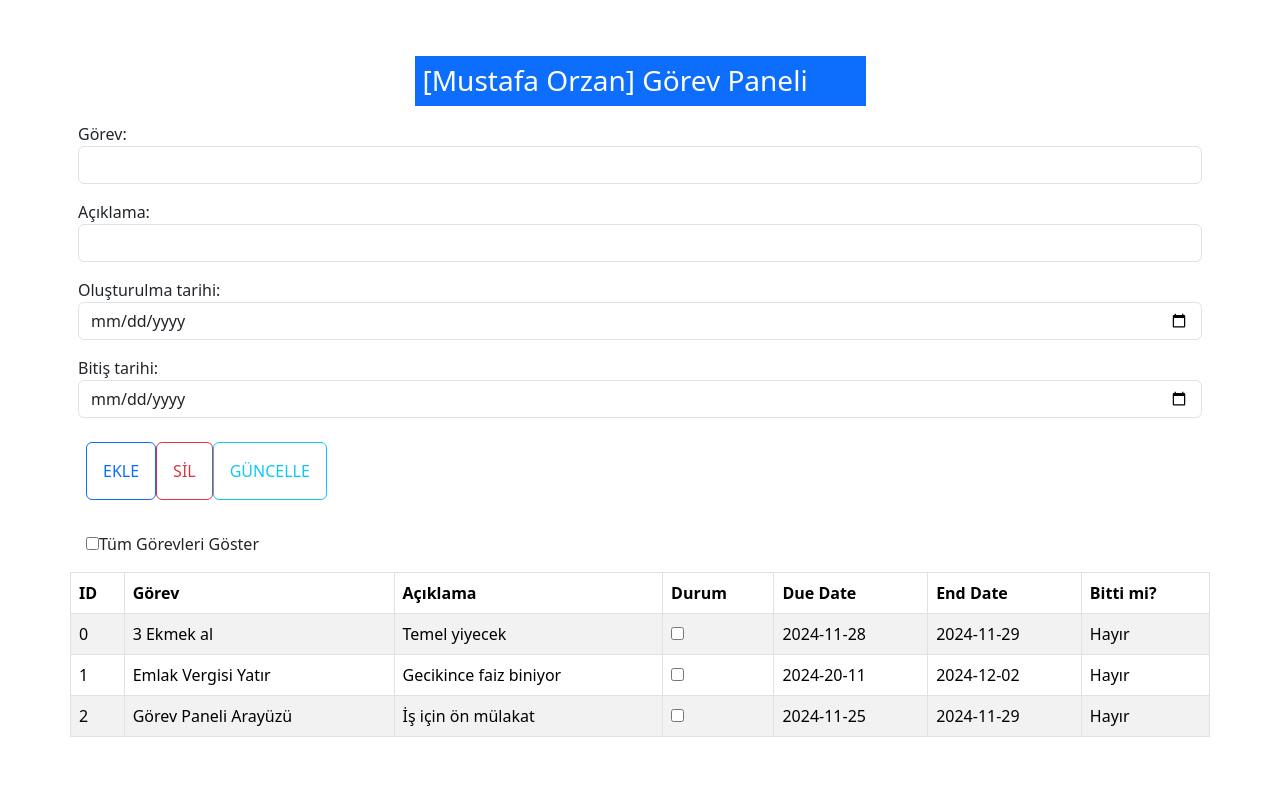
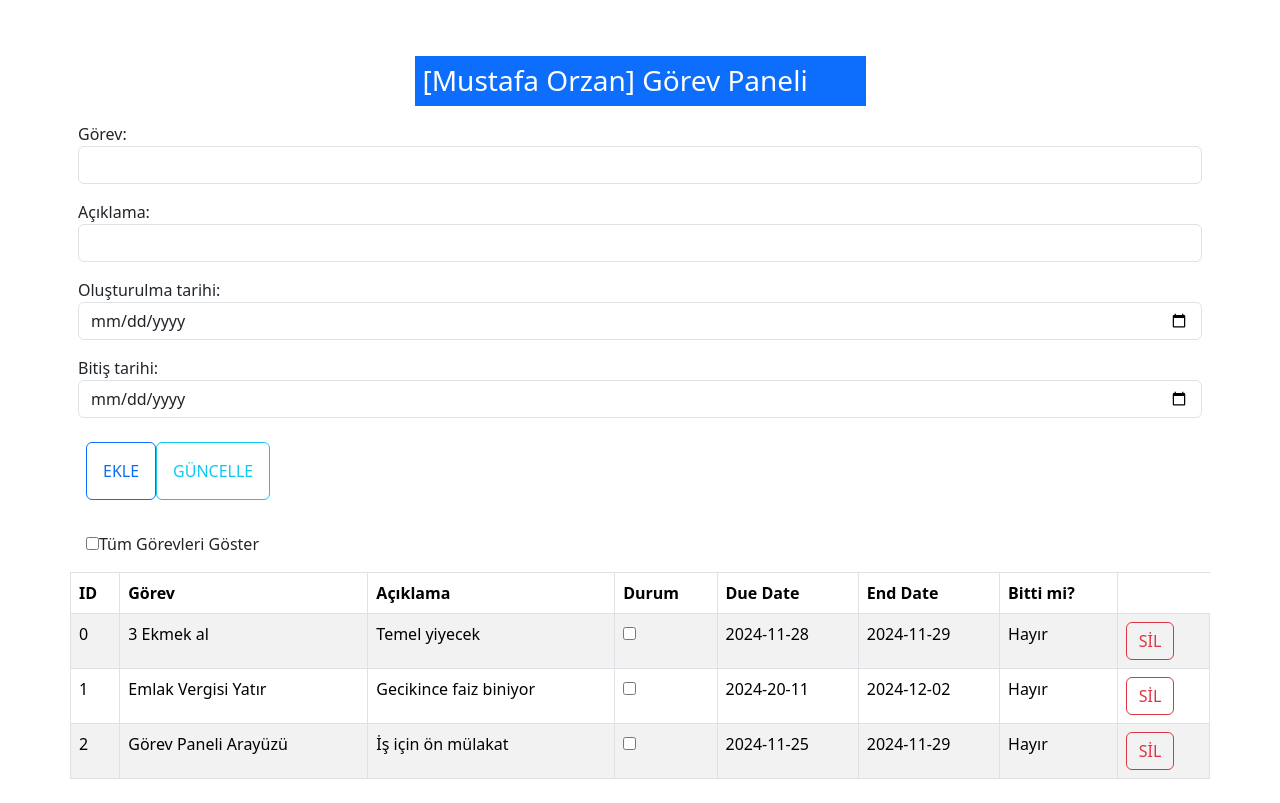
Before and after one commit to mustafaorzan/gorevPanel, an Angular app: page / in a window 1280 px wide. Built offline with nearby package versions, Linux system fonts and the light colour scheme.

Commit message:
sil butonunun yeri değiştirildi

```diff
--- a/src/app/app.component.html
+++ b/src/app/app.component.html
@@ -43,7 +43,6 @@
       <div class="input-add-button">
         <button class="btn btn-outline-primary p-3" (click)="addItem(gorevTask.value,gorevDesc.value,gorevDue.value,gorevEnd.value);
           gorevTask.value=''; gorevDesc.value=''; gorevDue.value='29.11.2024';gorevEnd.value='29.11.2024';">EKLE</button>
-        <button class="btn btn-outline-danger p-3">SİL</button>
         <button class="btn btn-outline-info p-3">GÜNCELLE</button>
       </div>
 
@@ -89,6 +88,9 @@
             <span *ngSwitchCase="true">Evet</span>
             <span *ngSwitchCase="false">Hayır</span>
           </td>
+          <td>
+            <button class="btn btn-outline-danger">SİL</button>
+          </td>
         </tr>
       </tbody>
 
```
